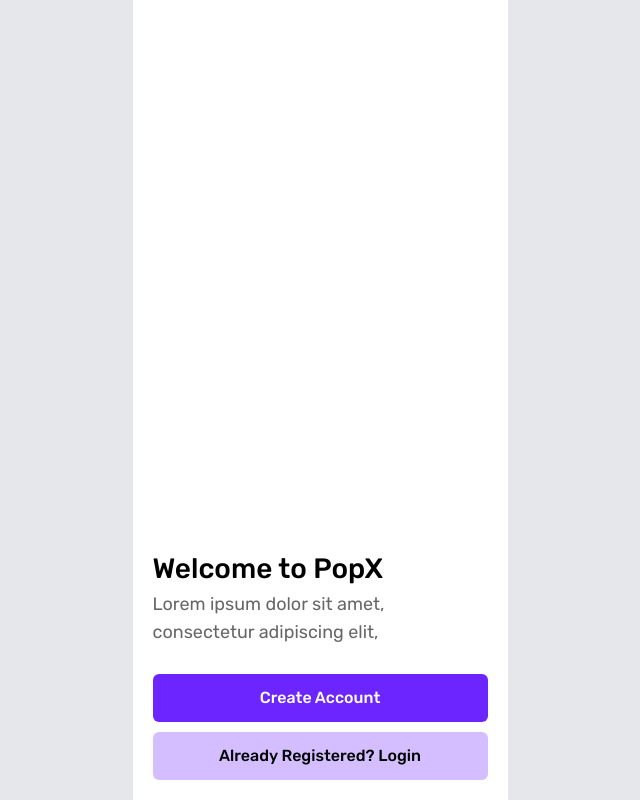
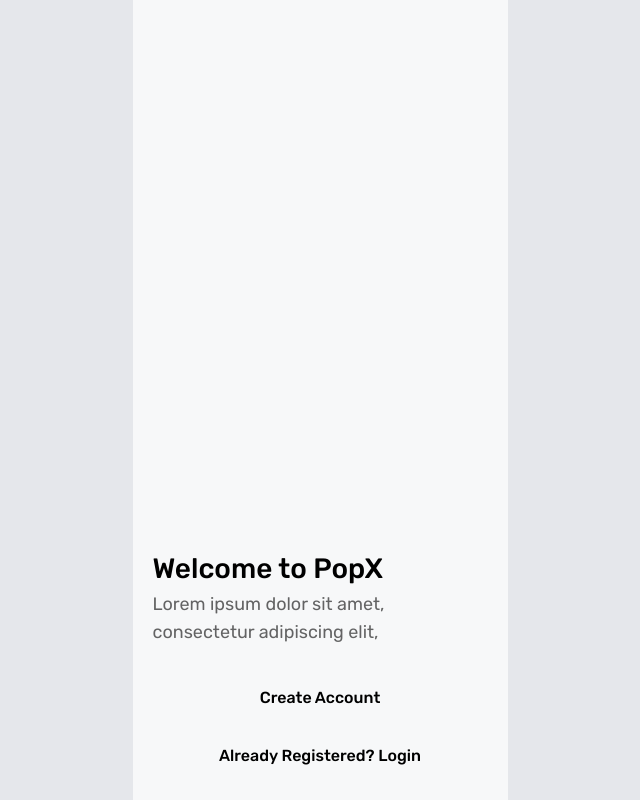
Before and after one commit to noboKumar/Qualification-task-for-Educase-India, a React (Vite) app: page / in a window 1280 px wide. Shown: the whole page, without its empty margins (320-960 px from the left). Built offline with nearby package versions, Linux system fonts and the light colour scheme.

Commit message:
add button component

```diff
--- a/src/App.jsx
+++ b/src/App.jsx
@@ -1,10 +1,9 @@
 import { Outlet } from "react-router";
-import Home from "./Components/Home";
 
 function App() {
   return (
     <div className="bg-gray-200">
-      <div className="flex justify-center items-center min-h-screen max-w-[375px] mx-auto px-5 bg-white rubik-font">
+      <div className="flex justify-center items-center min-h-screen max-w-[375px] mx-auto px-5 bg-[#F7F8F9] rubik-font">
         <Outlet></Outlet>
       </div>
     </div>
--- /dev/null
+++ b/src/Components/Button.jsx
@@ -0,0 +1,13 @@
+import React from "react";
+
+const Button = ({ text, bgColor, textColor }) => {
+  return (
+    <button
+      className={`bg-[${bgColor}] text-${textColor} py-3 rounded-[6px] cursor-pointer`}
+    >
+      {text}
+    </button>
+  );
+};
+
+export default Button;
--- a/src/Components/Home.jsx
+++ b/src/Pages/Home.jsx
@@ -1,4 +1,5 @@
 import React from "react";
+import Button from "../Components/Button";
 
 const Home = () => {
   return (
@@ -12,12 +13,15 @@
           </p>
         </div>
         <div className="flex flex-col gap-2.5 font-medium">
-          <button className="bg-[#6C25FF] py-3 text-white rounded-[6px] cursor-pointer">
-            Create Account
-          </button>
-          <button className="bg-[#6C25FF4B] py-3 rounded-[6px] cursor-pointer">
-            Already Registered? Login
-          </button>
+          <Button
+            bgColor={"#6C25FF"}
+            text={"Create Account"}
+            textColor={"white"}
+          ></Button>
+          <Button
+            bgColor={"#6C25FF4B"}
+            text={"Already Registered? Login"}
+          ></Button>
         </div>
       </div>
     </div>
--- a/src/Routes/Router.jsx
+++ b/src/Routes/Router.jsx
@@ -1,6 +1,6 @@
 import { createBrowserRouter } from "react-router";
 import App from "../App";
-import Home from "../Components/Home";
+import Home from "../Pages/Home";
 
 export const router = createBrowserRouter([
   {
```
